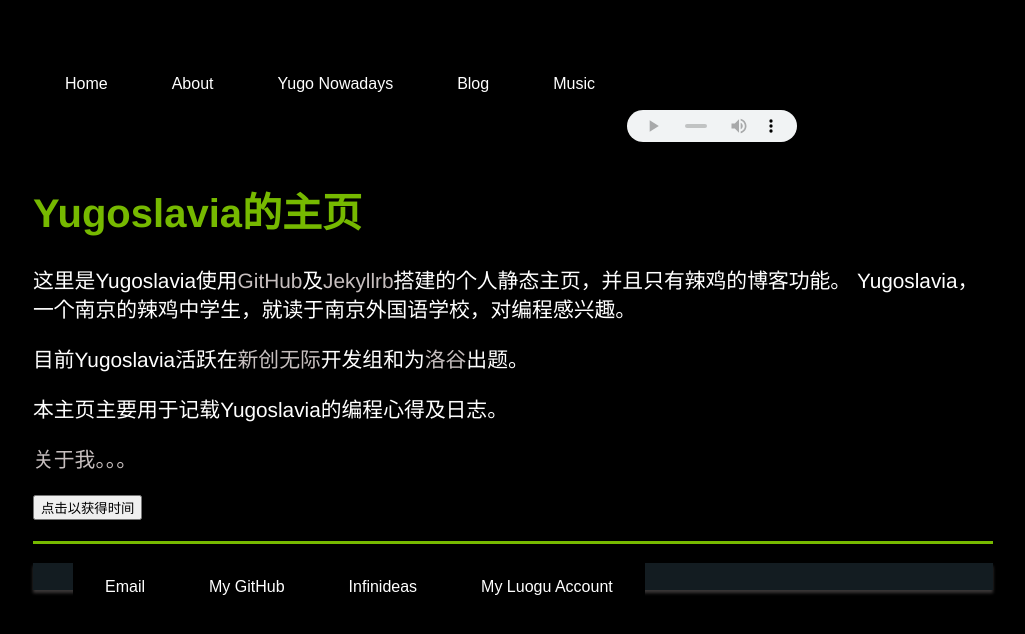
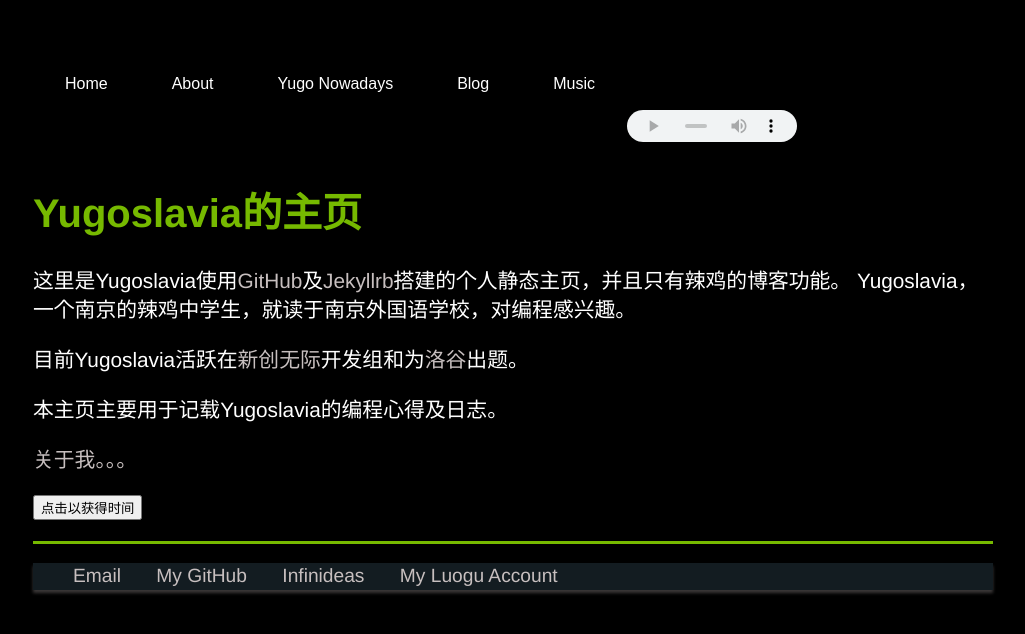
Before and after one commit to Yugoslavia36/yugoslavia36.github.io, a Jekyll site: the page built from index.html, in a window 1280 px wide. Shown: the top 634 px of the page, without its empty margins (127-1152 px from the left). Built offline with Jekyll 4.4.1, drawn with Linux system fonts in a browser that asks for light colours.

Commit message:
Update default.html

```diff
--- a/_layouts/default.html
+++ b/_layouts/default.html
@@ -31,14 +31,14 @@
 </div>
 
   <footer>
-    <div class="btn-group">
+
    <ul>
-   <li><button class="button" target="_blank" href="mailto:yugoslaviamrk@gmail.com">Email</a></li>
-   <li><button class="button" target="_blank" href="https://github.com/yugoslavia36">My GitHub</a></li>
-   <li><button class="button" target="_blank" href="http://www.infinideas.org/">Infinideas</a></li>
-   <li><button class="button" target="_blank" href="https://www.luogu.org/space/show?uid=35345">My Luogu Account</a></li>
+   <li><a target="_blank" href="mailto:yugoslaviamrk@gmail.com">Email</a></li>
+   <li><a target="_blank" href="https://github.com/yugoslavia36">My GitHub</a></li>
+   <li><a target="_blank" href="http://www.infinideas.org/">Infinideas</a></li>
+   <li><a target="_blank" href="https://www.luogu.org/space/show?uid=35345">My Luogu Account</a></li>
    </ul>
-    </div>
+
   </footer>
   </body>
 
```
